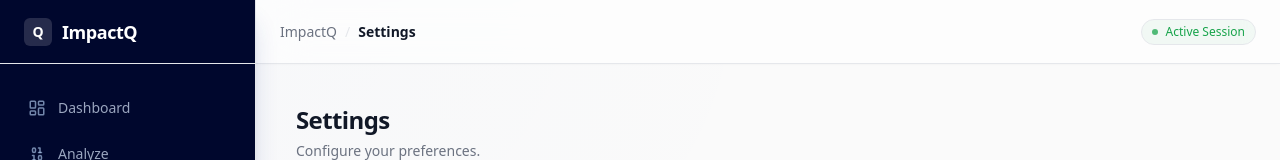
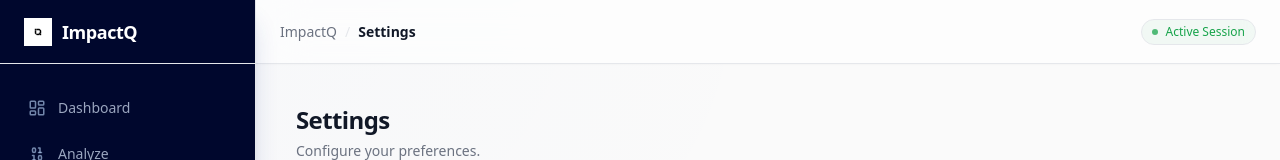
Before and after one commit to Law-13/IMPACTQ, a Next.js app in the folder frontend/: page /settings in a window 1280 px wide. Shown: the top 160 px of the page. Built offline with nearby package versions, Linux system fonts and the light colour scheme.

Commit message:
Replace letter Q placeholder with the official Logo component in the Sidebar menu header

```diff
--- a/frontend/components/Sidebar.tsx
+++ b/frontend/components/Sidebar.tsx
@@ -9,6 +9,7 @@ import {
   Settings as SettingsIcon,
   X
 } from "lucide-react";
+import { Logo } from "./Logo";
 import { cn } from "@/lib/utils";
 
 interface SidebarProps {
@@ -52,9 +53,7 @@ export function Sidebar({ isOpen, onClose }: SidebarProps) {
         <div className="h-16 flex items-center justify-between px-6 border-b border-white/10">
           <Link href="/dashboard" onClick={onClose} className="focus-visible:outline-none">
             <div className="flex items-center gap-2.5 select-none">
-              <div className="w-7 h-7 rounded-md bg-white/15 backdrop-blur-sm flex items-center justify-center">
-                <span className="font-bold text-white text-sm">Q</span>
-              </div>
+              <Logo showText={false} width={28} height={28} />
               <span className="font-sans font-bold text-lg text-white tracking-tight">
                 ImpactQ
               </span>
```
